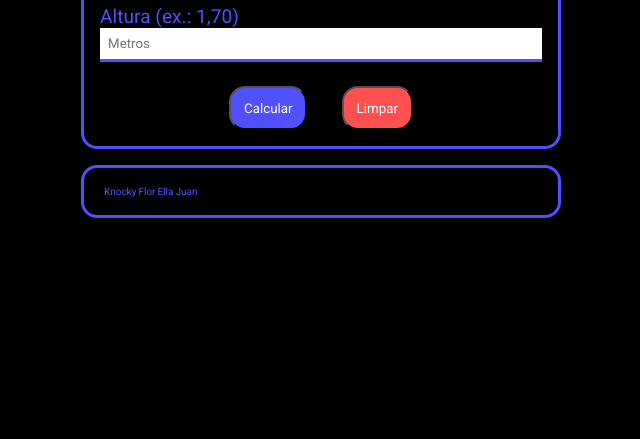
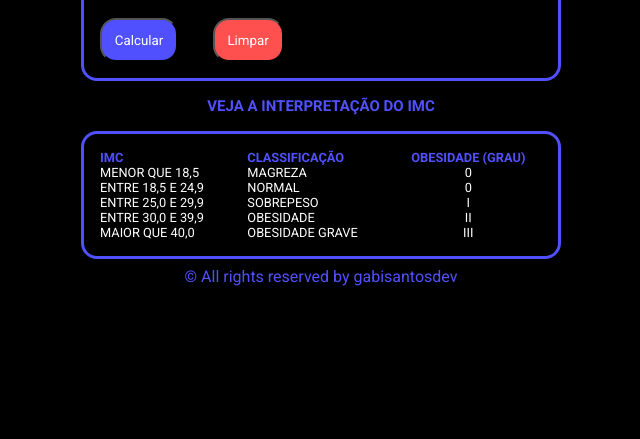
Before and after one commit to gabisantosdev/calculadora-imc, a plain HTML site: page index.html in a window 1280 px wide. Shown: the part 361-800 px from the top of the page, without its empty margins (319-959 px from the left). Drawn offline with Linux system fonts and the light colour scheme.

Commit message:
feat: tabela IMC adicionada

```diff
--- a/index.html
+++ b/index.html
@@ -3,7 +3,7 @@
 <head>
     <meta charset="UTF-8">
     <meta name="viewport" content="width=device-width, initial-scale=1.0">
-    <title>Cálculo IMC</title>
+    <title>Cálculadora IMC</title>
     <link rel="stylesheet" href="./src/styles/style.css">
 </head>
 <body>
@@ -22,14 +22,45 @@
             </form>
         </div>
         <table>
-            <tr>
-                <td></td>
-                <td>Knocky</td>
-                <td>Flor</td>
-                <td>Ella</td>
-                <td>Juan</td>
-            </tr>
+            <h2>VEJA A INTERPRETAÇÃO DO IMC</h2>
+            <thead>
+                <tr>
+                    <th>IMC</th>
+                    <th>CLASSIFICAÇÃO</th>
+                    <th class="grau">OBESIDADE (GRAU)</th>
+                </tr>
+            </thead>
+            <tbody>
+                <tr>
+                    <td>MENOR QUE 18,5</td>
+                    <td>MAGREZA</td>
+                    <td class="grau">0</td>
+                </tr>
+                <tr>
+                    <td>ENTRE 18,5 E 24,9</td>
+                    <td>NORMAL</td>
+                    <td class="grau">0</td>
+                </tr>
+                <tr>
+                    <td>ENTRE 25,0 E 29,9</td>
+                    <td>SOBREPESO</td>
+                    <td class="grau">I</td>
+                </tr>
+                <tr>
+                    <td>ENTRE 30,0 E 39,9</td>
+                    <td>OBESIDADE</td>
+                    <td class="grau">II</td>
+                </tr>
+                <tr>
+                    <td>MAIOR QUE 40,0</td>
+                    <td>OBESIDADE GRAVE</td>
+                    <td class="grau">III</td>
+                </tr>
+            </tbody>
         </table>
+        <footer>
+            <span>&copy; All rights reserved by gabisantosdev</span>
+        </footer>
     </div>
 </body>
 </html>
--- a/src/styles/style.css
+++ b/src/styles/style.css
@@ -14,6 +14,10 @@
 
 h1 {
     font-size: 2.4rem;
+}
+
+h2 {
+    margin-top: 1rem;
 }
 
 label {
@@ -35,7 +39,6 @@ input:focus {
 
 .container .child, table {
     display: block;
-    text-align: center;
     padding: 1rem;
     max-width: 30rem;
     width: 100%;
@@ -46,6 +49,31 @@ input:focus {
 
 table {
     margin-top: 1rem;
+    font-size: 0.8rem;
+    display: flex;
+    flex-direction: column;
+}
+
+table td {
+    color: var( --textColor);
+}
+
+thead, tbody {
+    width: 100%;
+}
+
+table th, table td {
+    width: 100%;
+}
+
+table tr, table th {
+    display: flex;
+    justify-content: start;
+}
+
+.grau {
+    display: flex;
+    justify-content: center;
 }
 
 #calculadora {
@@ -78,3 +106,8 @@ button {
 #calcular:hover, #calcular:focus{
     background-color: var(--corPrincipalHover);
 }
+
+footer {
+    font-size: 1rem;
+    margin-top: 0.5rem;
+}
```
